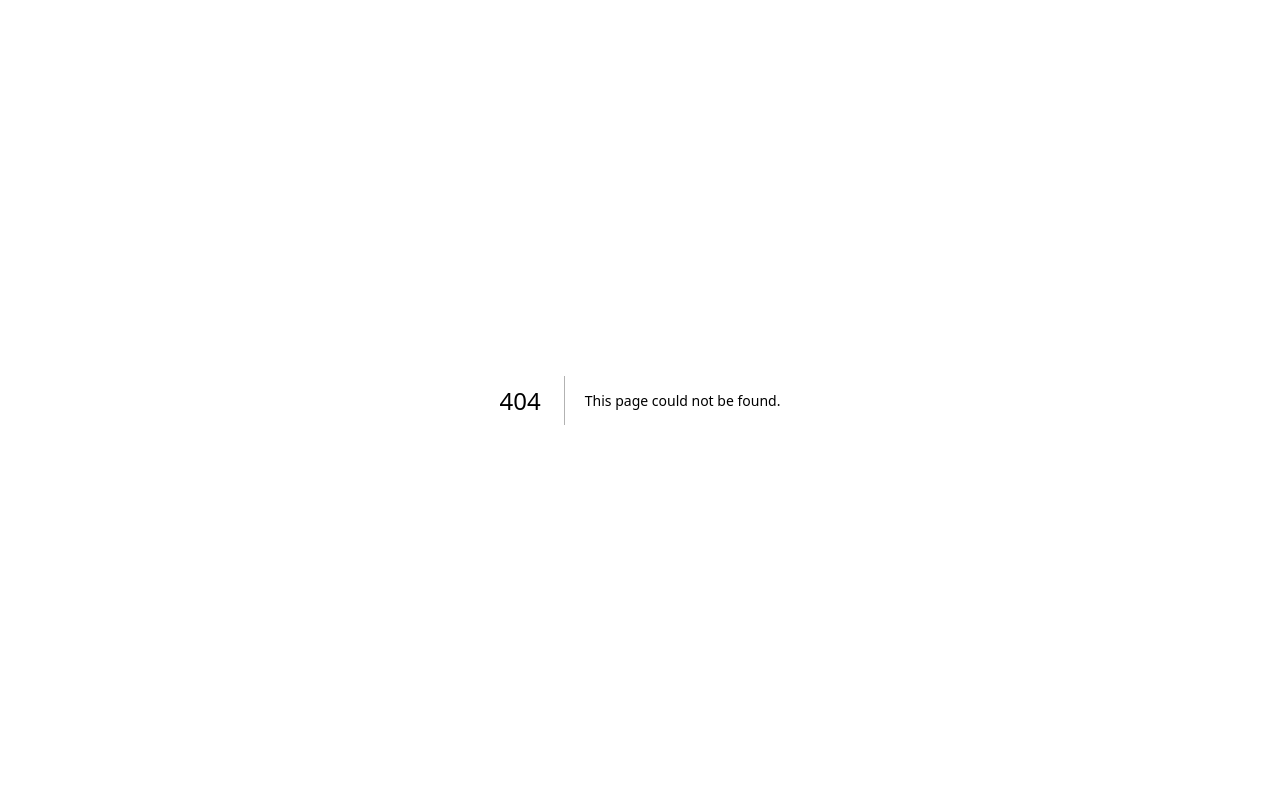
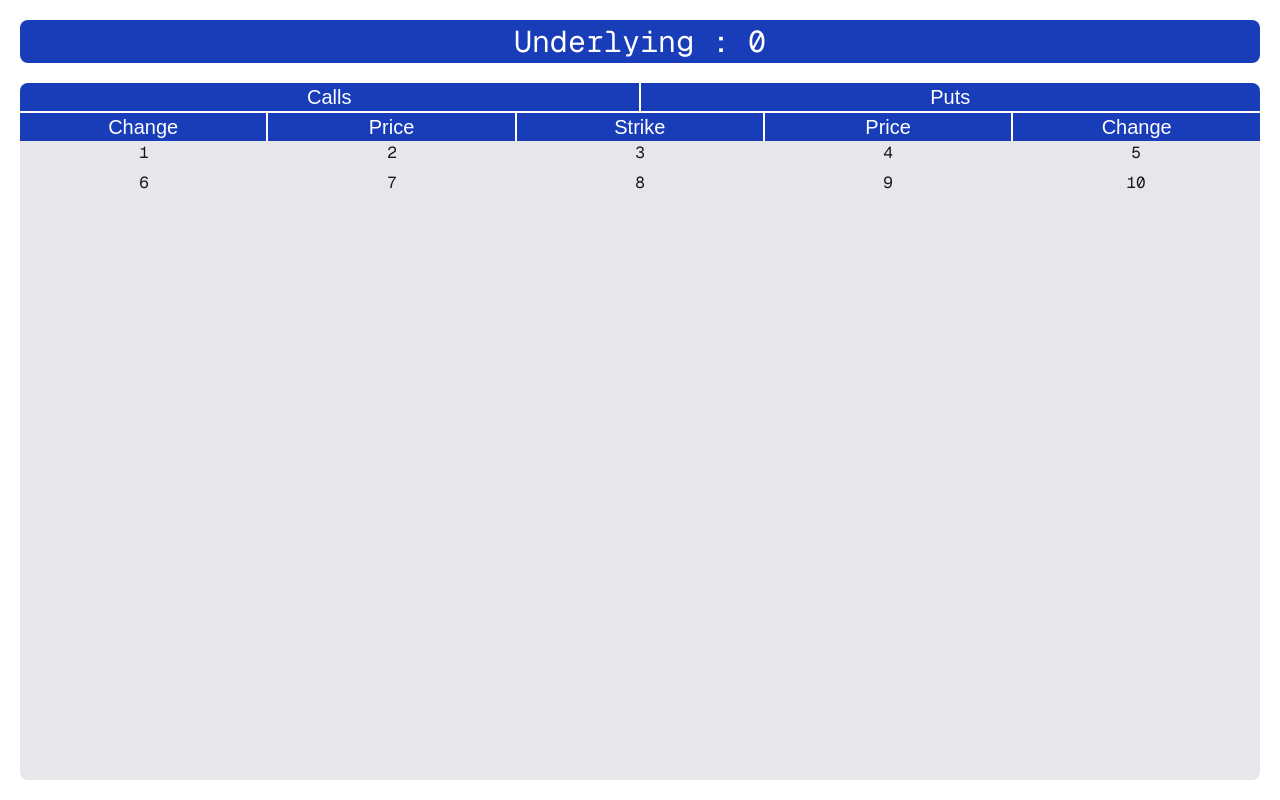
Before and after one commit to Sandstorm831/option_chain, a Next.js app: page /options-chain in a window 1280 px wide. Before the commit this address had no page. Built offline with nearby package versions, Linux system fonts and the light colour scheme.

Commit message:
completed the options-chain page with complete details

```diff
--- /dev/null
+++ b/app/options-chain/page.tsx
@@ -0,0 +1,69 @@
+"use client";
+import React, { useState } from "react";
+
+export default function Home() {
+  const [data, setData] = useState([
+    [1, 2, 3, 4, 5],
+    [6, 7, 8, 9, 10],
+  ]);
+  const [underlying, setUnderlying] = useState<number>(0);
+  return (
+    <div className="flex flex-col justify-center h-screen w-screen p-5">
+      <div className="w-full h-36 flex justify-center bg-blue-800 rounded-lg">
+        <div className="flex flex-col h-full justify-center text-white text-3xl font-mono">
+          Underlying : {underlying}{" "}
+        </div>
+      </div>
+      <div className="flex flex-col grow w-full mt-5 bg-gray-200 rounded-lg overflow-scroll">
+        <div className="w-full flex-none">
+          <div className="flex">
+            <div className="flex w-full bg-blue-800 border-r-2 border-white text-white h-max">
+              <div className="flex justify-center w-full text-xl">Calls</div>
+            </div>
+            <div className="flex w-full bg-blue-800 text-white h-max">
+              <div className="flex justify-center w-full text-xl">Puts</div>
+            </div>
+          </div>
+          <div className="flex border-t-2 border-white">
+            <div className="flex w-full border-r-2 border-white bg-blue-800 text-white h-max">
+              <div className="flex justify-center w-full text-xl">Change</div>
+            </div>
+            <div className="flex w-full border-r-2 border-white bg-blue-800 text-white h-max">
+              <div className="flex justify-center w-full text-xl">Price</div>
+            </div>
+            <div className="flex w-full border-r-2 border-white bg-blue-800 text-white h-max">
+              <div className="flex justify-center w-full text-xl">Strike</div>
+            </div>
+            <div className="flex w-full border-r-2 border-white bg-blue-800 text-white h-max">
+              <div className="flex justify-center w-full text-xl">Price</div>
+            </div>
+            <div className="flex w-full bg-blue-800 text-white h-max">
+              <div className="flex justify-center w-full text-xl">Change</div>
+            </div>
+          </div>
+        </div>
+        <div className="flex flex-col grow overflow-scroll">
+          <div className="grid grid-cols-5 grid-rows-[repeat(75,30px)]">
+            {data && data.length
+              ? data.map((stk, idx) => {
+                  return (
+                    <React.Fragment key={idx}>
+                      {stk && stk.length
+                        ? stk.map((val, tidx) => (
+                            <div key={tidx} className="flex w-full">
+                              <div className="flex justify-center w-full text-md font-mono">
+                                {val}
+                              </div>
+                            </div>
+                          ))
+                        : null}
+                    </React.Fragment>
+                  );
+                })
+              : null}
+          </div>
+        </div>
+      </div>
+    </div>
+  );
+}
--- a/app/page.tsx
+++ b/app/page.tsx
@@ -1,103 +1,12 @@
 import Image from "next/image";
+import Link from "next/link";
 
 export default function Home() {
   return (
-    <div className="grid grid-rows-[20px_1fr_20px] items-center justify-items-center min-h-screen p-8 pb-20 gap-16 sm:p-20 font-[family-name:var(--font-geist-sans)]">
-      <main className="flex flex-col gap-[32px] row-start-2 items-center sm:items-start">
-        <Image
-          className="dark:invert"
-          src="/next.svg"
-          alt="Next.js logo"
-          width={180}
-          height={38}
-          priority
-        />
-        <ol className="list-inside list-decimal text-sm/6 text-center sm:text-left font-[family-name:var(--font-geist-mono)]">
-          <li className="mb-2 tracking-[-.01em]">
-            Get started by editing{" "}
-            <code className="bg-black/[.05] dark:bg-white/[.06] px-1 py-0.5 rounded font-[family-name:var(--font-geist-mono)] font-semibold">
-              app/page.tsx
-            </code>
-            .
-          </li>
-          <li className="tracking-[-.01em]">
-            Save and see your changes instantly.
-          </li>
-        </ol>
-
-        <div className="flex gap-4 items-center flex-col sm:flex-row">
-          <a
-            className="rounded-full border border-solid border-transparent transition-colors flex items-center justify-center bg-foreground text-background gap-2 hover:bg-[#383838] dark:hover:bg-[#ccc] font-medium text-sm sm:text-base h-10 sm:h-12 px-4 sm:px-5 sm:w-auto"
-            href="https://vercel.com/new?utm_source=create-next-app&utm_medium=appdir-template-tw&utm_campaign=create-next-app"
-            target="_blank"
-            rel="noopener noreferrer"
-          >
-            <Image
-              className="dark:invert"
-              src="/vercel.svg"
-              alt="Vercel logomark"
-              width={20}
-              height={20}
-            />
-            Deploy now
-          </a>
-          <a
-            className="rounded-full border border-solid border-black/[.08] dark:border-white/[.145] transition-colors flex items-center justify-center hover:bg-[#f2f2f2] dark:hover:bg-[#1a1a1a] hover:border-transparent font-medium text-sm sm:text-base h-10 sm:h-12 px-4 sm:px-5 w-full sm:w-auto md:w-[158px]"
-            href="https://nextjs.org/docs?utm_source=create-next-app&utm_medium=appdir-template-tw&utm_campaign=create-next-app"
-            target="_blank"
-            rel="noopener noreferrer"
-          >
-            Read our docs
-          </a>
-        </div>
-      </main>
-      <footer className="row-start-3 flex gap-[24px] flex-wrap items-center justify-center">
-        <a
-          className="flex items-center gap-2 hover:underline hover:underline-offset-4"
-          href="https://nextjs.org/learn?utm_source=create-next-app&utm_medium=appdir-template-tw&utm_campaign=create-next-app"
-          target="_blank"
-          rel="noopener noreferrer"
-        >
-          <Image
-            aria-hidden
-            src="/file.svg"
-            alt="File icon"
-            width={16}
-            height={16}
-          />
-          Learn
-        </a>
-        <a
-          className="flex items-center gap-2 hover:underline hover:underline-offset-4"
-          href="https://vercel.com/templates?framework=next.js&utm_source=create-next-app&utm_medium=appdir-template-tw&utm_campaign=create-next-app"
-          target="_blank"
-          rel="noopener noreferrer"
-        >
-          <Image
-            aria-hidden
-            src="/window.svg"
-            alt="Window icon"
-            width={16}
-            height={16}
-          />
-          Examples
-        </a>
-        <a
-          className="flex items-center gap-2 hover:underline hover:underline-offset-4"
-          href="https://nextjs.org?utm_source=create-next-app&utm_medium=appdir-template-tw&utm_campaign=create-next-app"
-          target="_blank"
-          rel="noopener noreferrer"
-        >
-          <Image
-            aria-hidden
-            src="/globe.svg"
-            alt="Globe icon"
-            width={16}
-            height={16}
-          />
-          Go to nextjs.org →
-        </a>
-      </footer>
+    <div className="flex flex-col justify-center h-screen w-screen">
+      <div className="w-full flex justify-center">
+        <Link href="/options-chain" className="bg-black rounded-lg p-3 text-white text-xl w-max hover:opacity-80 transition duration-100">Go to Options-Chain</Link>
+      </div>
     </div>
   );
 }
```
